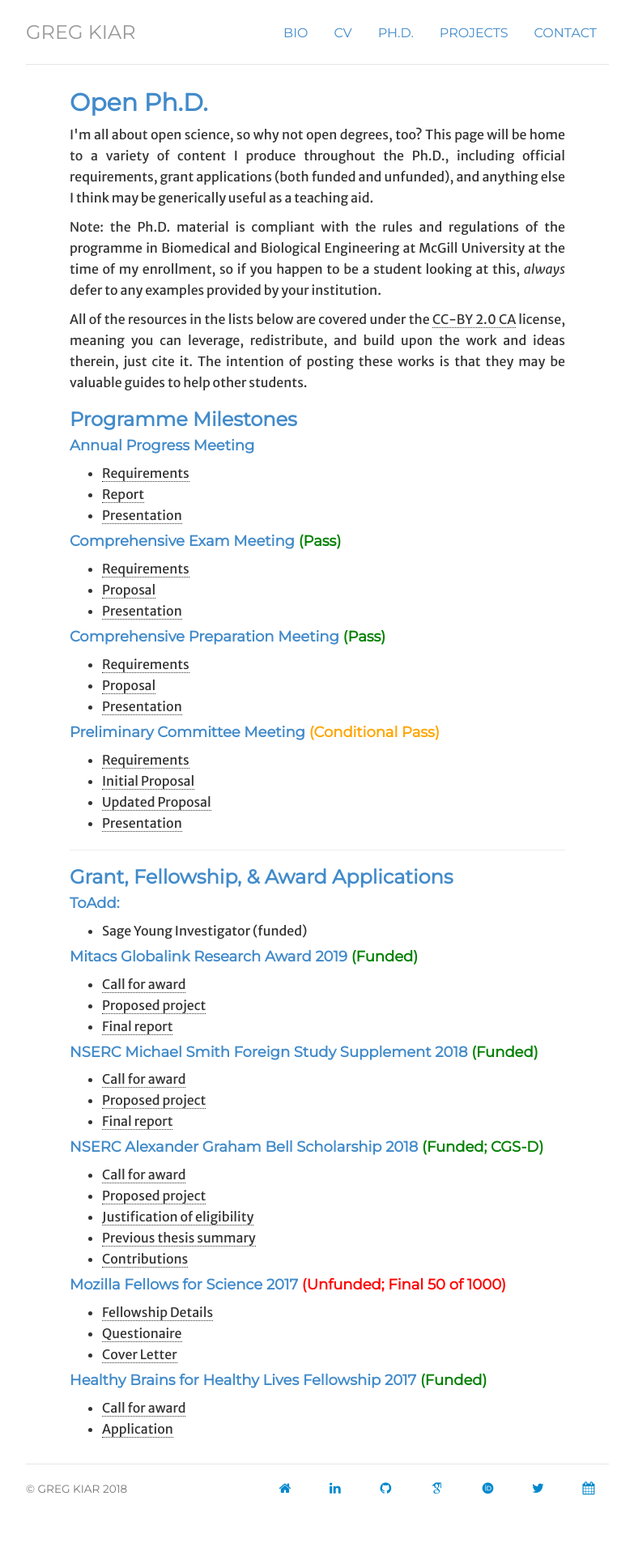
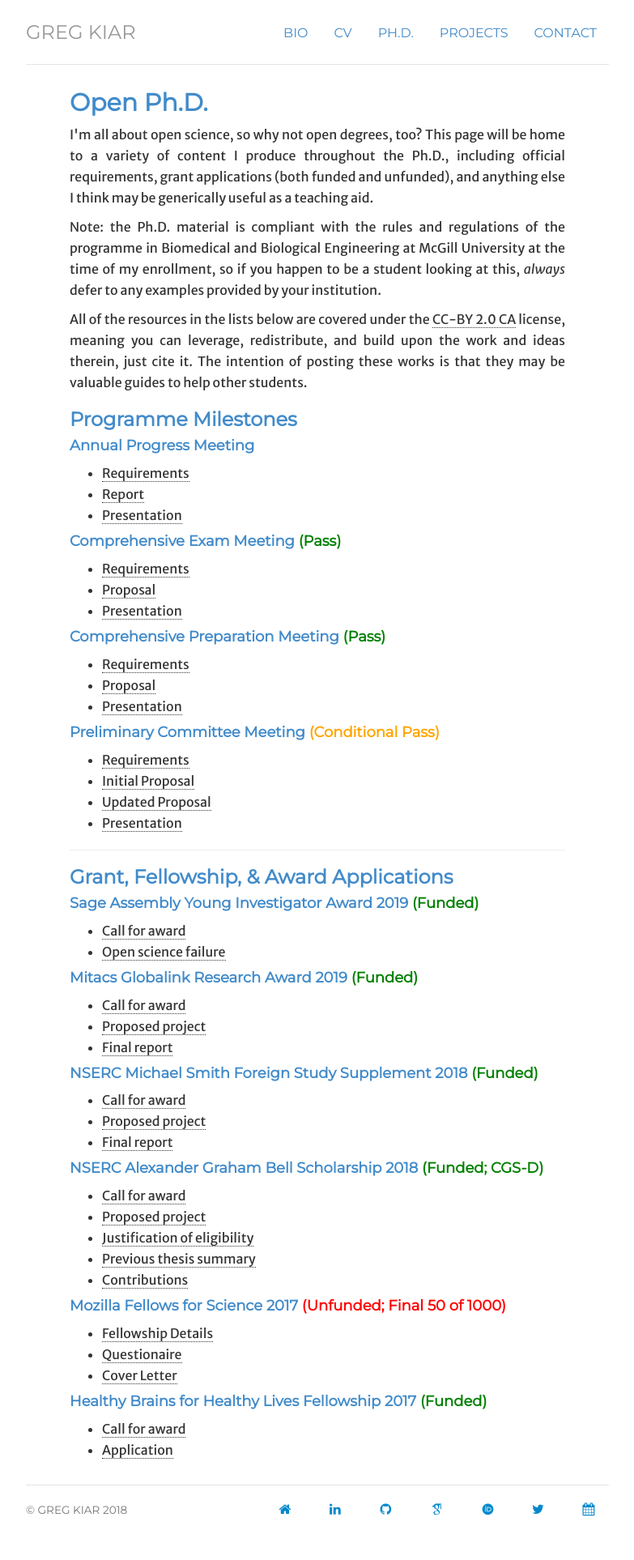
Before and after one commit to gkiar/gkiar.github.io, a Jekyll site: the page built from phd/index.html, in a window 1280 px wide. Shown: the whole page at 81% size, without its empty margins (248-1031 px from the left). Built offline with Jekyll 4.4.1, drawn with Linux system fonts in a browser that asks for light colours; nearby versions of some CDN libraries; some web fonts are replaced; before the commit the page ends 1900 px from its top, so only the background shows below that.

Commit message:
added sage OS failure

```diff
--- a/phd/index.html
+++ b/phd/index.html
@@ -54,11 +54,12 @@ description: Ph.D.
 
     <hr/>
     <h3>Grant, Fellowship, &amp; Award Applications</h3>
-      <h4>ToAdd:</h4>
+
+      <h4>Sage Assembly Young Investigator Award 2019 <span style="color:green">(Funded)</span></h4>
       <ul>
-        <li>Sage Young Investigator (funded)</li>
+        <li><a href="http://sageassembly.org/agenda-m/young-investigators-awards/">Call for award</a></li>
+        <li><a href="docs/sage_assembly_young_investigator_open_science_failure.pdf">Open science failure</a></li>
       </ul>
-
       <h4>Mitacs Globalink Research Award 2019 <span style="color:green">(Funded)</span></h4>
       <ul>
         <li><a href="https://www.mitacs.ca/en/programs/globalink">Call for award</a></li>
```
Also changed, not shown: 1 other file.
